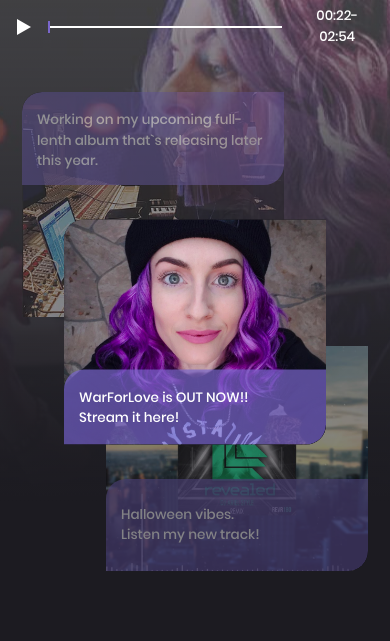
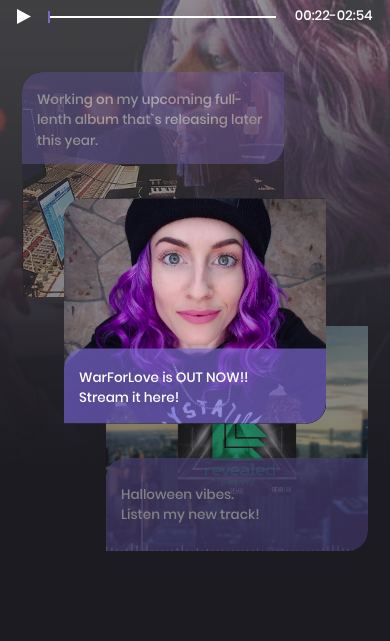
Before and after one commit to Latnove/bright-lights-gulp, a website: page src/index.html in a window 390 px wide. Shown: the part 292-933 px from the top of the page. Drawn offline with nearby package versions, Linux system fonts and the light colour scheme; files that its build step writes are made by us from their sources; files whose address does not match are found by name.

Commit message:
Исправлены мелкие баги

```diff
--- a/src/scss/_intro.scss
+++ b/src/scss/_intro.scss
@@ -134,9 +134,6 @@
     }
     @media (max-width: 992px) {
       padding-left: 4px;
-      & .audio__time {
-        min-width: 5.6em;
-      }
     }
     @media (max-width: 767px) {
       padding-left: 2px;
```
